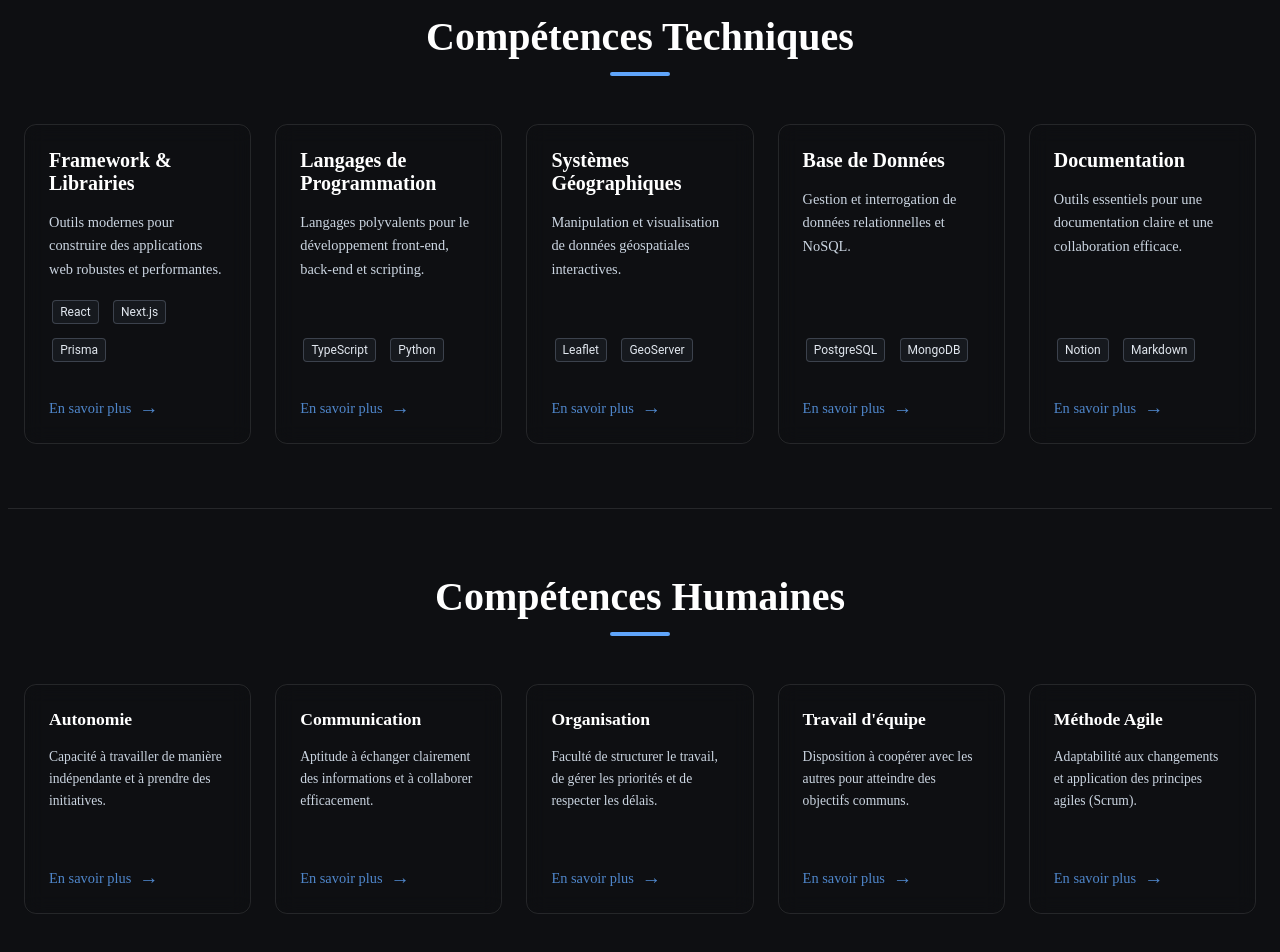
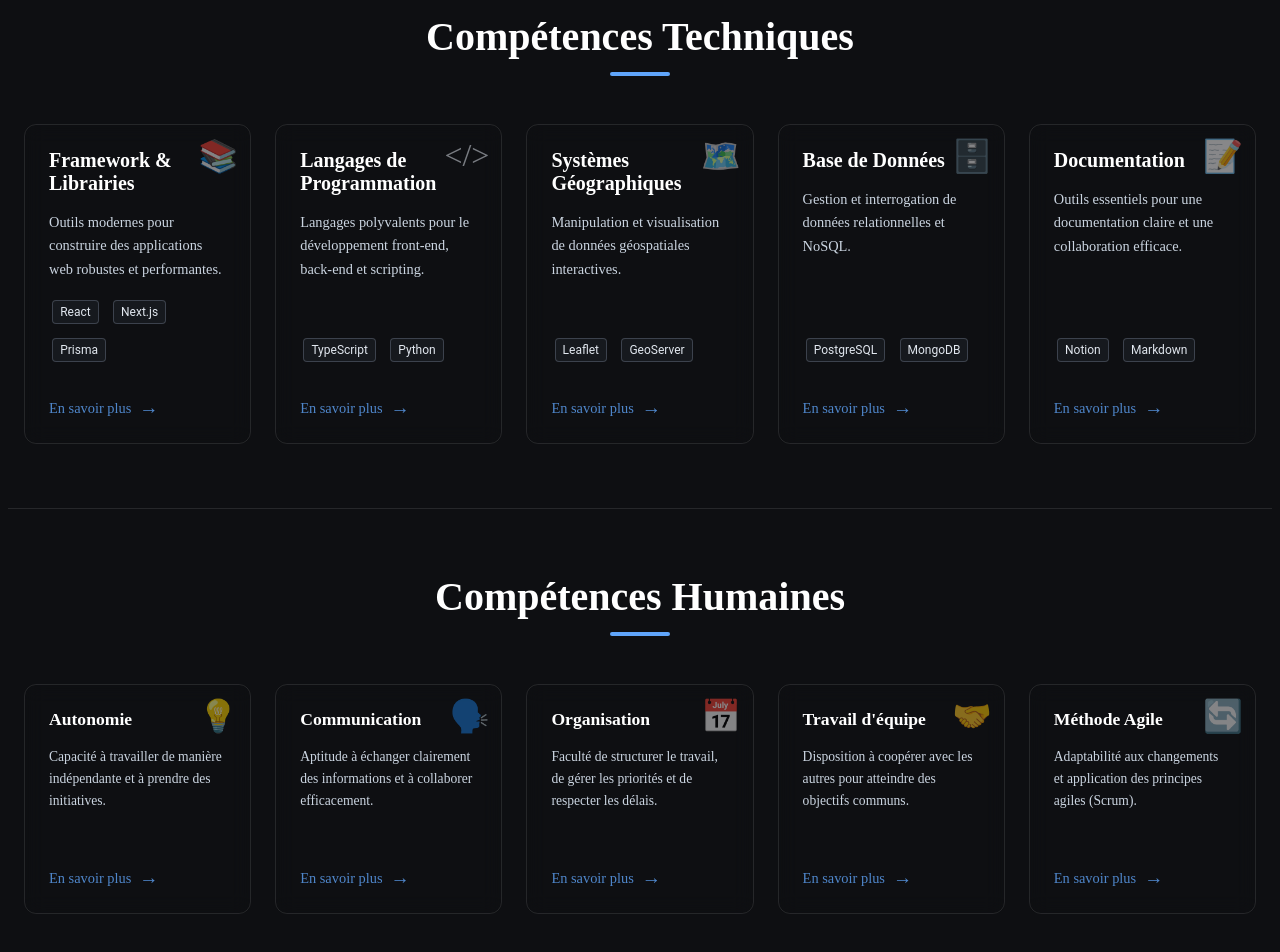
Before and after one commit to Esteban-Mo/portfolio-last, a Next.js app: page / in a window 1280 px wide. Shown: the part 1420-2372 px from the top of the page. Built offline with nearby package versions, Linux system fonts and the light colour scheme.

Commit message:
Add emoji support to skills and human skills sections; update styles for better positioning and visibility of emojis.

```diff
--- a/src/app/page.module.css
+++ b/src/app/page.module.css
@@ -301,6 +301,16 @@
   opacity: 1;
 }
 
+.skillCardEmoji {
+  position: absolute;
+  top: 0.75rem;
+  right: 0.75rem;
+  font-size: 2rem;
+  opacity: 0.5;
+  z-index: 0;
+  pointer-events: none;
+}
+
 /* Re-use existing learnMoreArrow or define if needed */
 /* .learnMoreArrow { font-size: 1.2rem; } */
 
@@ -333,11 +343,23 @@
   gap: 1rem;
   transition: transform 0.3s ease, border-color 0.3s ease;
   min-height: 180px; /* Adjust as needed */
+  position: relative; /* Ensure positioning context for emoji */
+  overflow: hidden; /* Hide potential overflow from emoji */
 }
 
 .humanSkillCard:hover {
   transform: translateY(-5px);
   border-color: rgba(255, 255, 255, 0.2);
+}
+
+.humanSkillCardEmoji {
+  position: absolute;
+  top: 0.75rem; /* Adjust spacing from top */
+  right: 0.75rem; /* Adjust spacing from right */
+  font-size: 2rem; /* Adjust emoji size */
+  opacity: 0.5; /* 50% opacity */
+  z-index: 0; /* Behind content if needed, but likely fine */
+  pointer-events: none; /* Don't interfere with hover */
 }
 
 .humanSkillCardTitle {
--- a/src/app/page.tsx
+++ b/src/app/page.tsx
@@ -10,36 +10,41 @@ const skillsData = [
   {
     title: "Framework & Librairies",
     description: "Outils modernes pour construire des applications web robustes et performantes.",
-    chips: ["React", "Next.js", "Prisma"]
+    chips: ["React", "Next.js", "Prisma"],
+    emoji: "📚"
   },
   {
     title: "Langages de Programmation",
     description: "Langages polyvalents pour le développement front-end, back-end et scripting.",
-    chips: ["TypeScript", "Python"]
+    chips: ["TypeScript", "Python"],
+    emoji: "</>"
   },
   {
     title: "Systèmes Géographiques",
     description: "Manipulation et visualisation de données géospatiales interactives.",
-    chips: ["Leaflet", "GeoServer"]
+    chips: ["Leaflet", "GeoServer"],
+    emoji: "🗺️"
   },
   {
     title: "Base de Données",
     description: "Gestion et interrogation de données relationnelles et NoSQL.",
-    chips: ["PostgreSQL", "MongoDB"]
+    chips: ["PostgreSQL", "MongoDB"],
+    emoji: "🗄️"
   },
   {
     title: "Documentation",
     description: "Outils essentiels pour une documentation claire et une collaboration efficace.",
-    chips: ["Notion", "Markdown"]
+    chips: ["Notion", "Markdown"],
+    emoji: "📝"
   }
 ];
 
 const humanSkillsData = [
-  { title: "Autonomie", description: "Capacité à travailler de manière indépendante et à prendre des initiatives."},
-  { title: "Communication", description: "Aptitude à échanger clairement des informations et à collaborer efficacement."},
-  { title: "Organisation", description: "Faculté de structurer le travail, de gérer les priorités et de respecter les délais."},
-  { title: "Travail d'équipe", description: "Disposition à coopérer avec les autres pour atteindre des objectifs communs."},
-  { title: "Méthode Agile", description: "Adaptabilité aux changements et application des principes agiles (Scrum)."}
+  { title: "Autonomie", description: "Capacité à travailler de manière indépendante et à prendre des initiatives.", emoji: "💡"},
+  { title: "Communication", description: "Aptitude à échanger clairement des informations et à collaborer efficacement.", emoji: "🗣️"},
+  { title: "Organisation", description: "Faculté de structurer le travail, de gérer les priorités et de respecter les délais.", emoji: "📅"},
+  { title: "Travail d'équipe", description: "Disposition à coopérer avec les autres pour atteindre des objectifs communs.", emoji: "🤝"},
+  { title: "Méthode Agile", description: "Adaptabilité aux changements et application des principes agiles (Scrum).", emoji: "🔄"}
 ];
 
 export default function Home() {
@@ -108,6 +113,7 @@ export default function Home() {
           <div className={styles.skillsGrid}>
             {skillsData.map((skill, index) => (
               <div key={index} className={styles.skillCard}>
+                <span className={styles.skillCardEmoji}>{skill.emoji}</span>
                 <h3 className={styles.skillCardTitle}>{skill.title}</h3>
                 <p className={styles.skillCardDescription}>{skill.description}</p>
                 <div className={styles.skillCardChips}>
@@ -151,6 +157,7 @@ export default function Home() {
           <div className={styles.humanSkillsGrid}>
             {humanSkillsData.map((skill, index) => (
               <div key={index} className={styles.humanSkillCard}>
+                <span className={styles.humanSkillCardEmoji}>{skill.emoji}</span>
                 <h3 className={styles.humanSkillCardTitle}>{skill.title}</h3>
                 <p className={styles.humanSkillCardDescription}>{skill.description}</p>
                 <a href="#" className={`${styles.skillCardLink} ${styles.humanSkillCardLink}`}>
```
